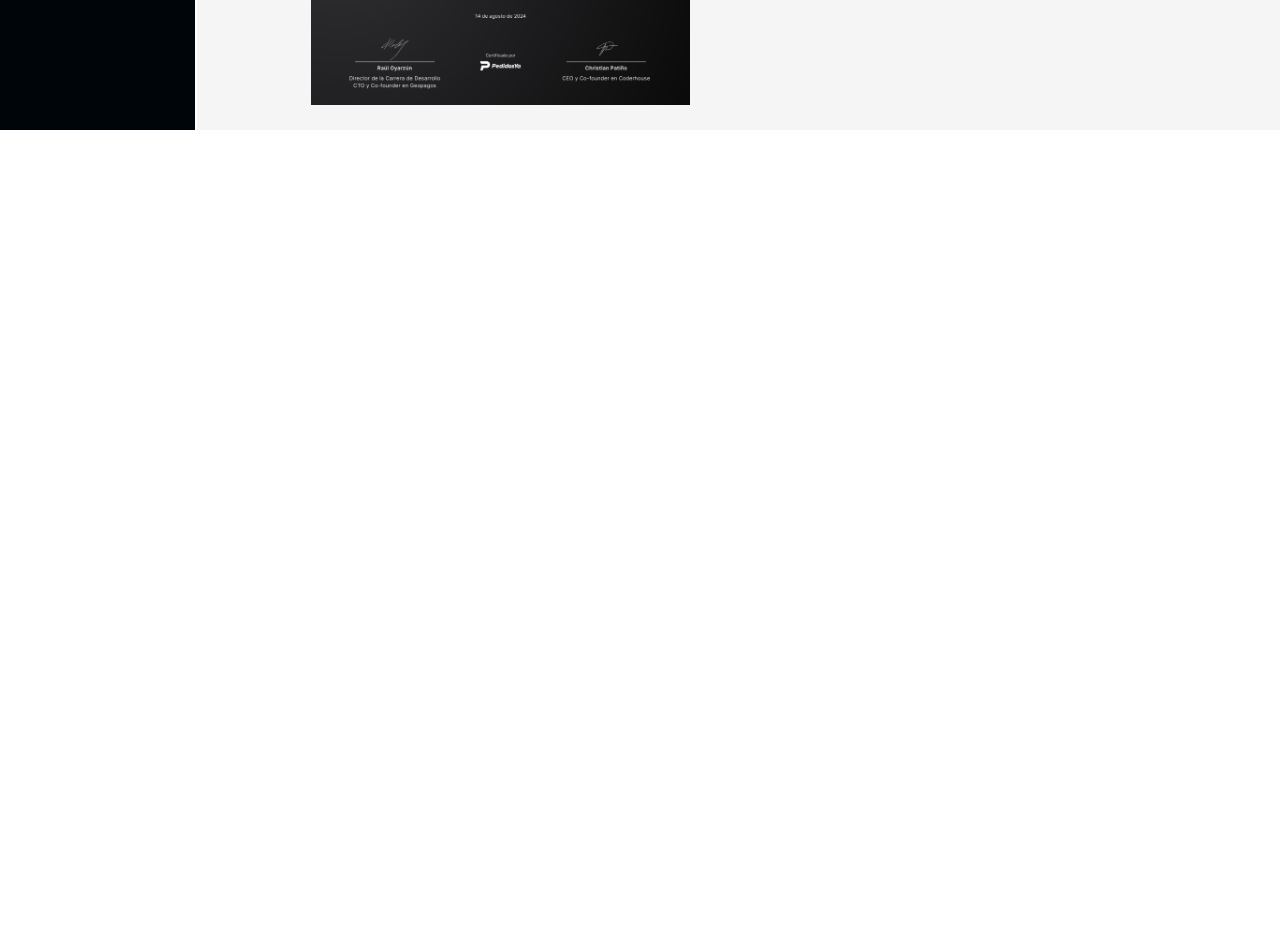
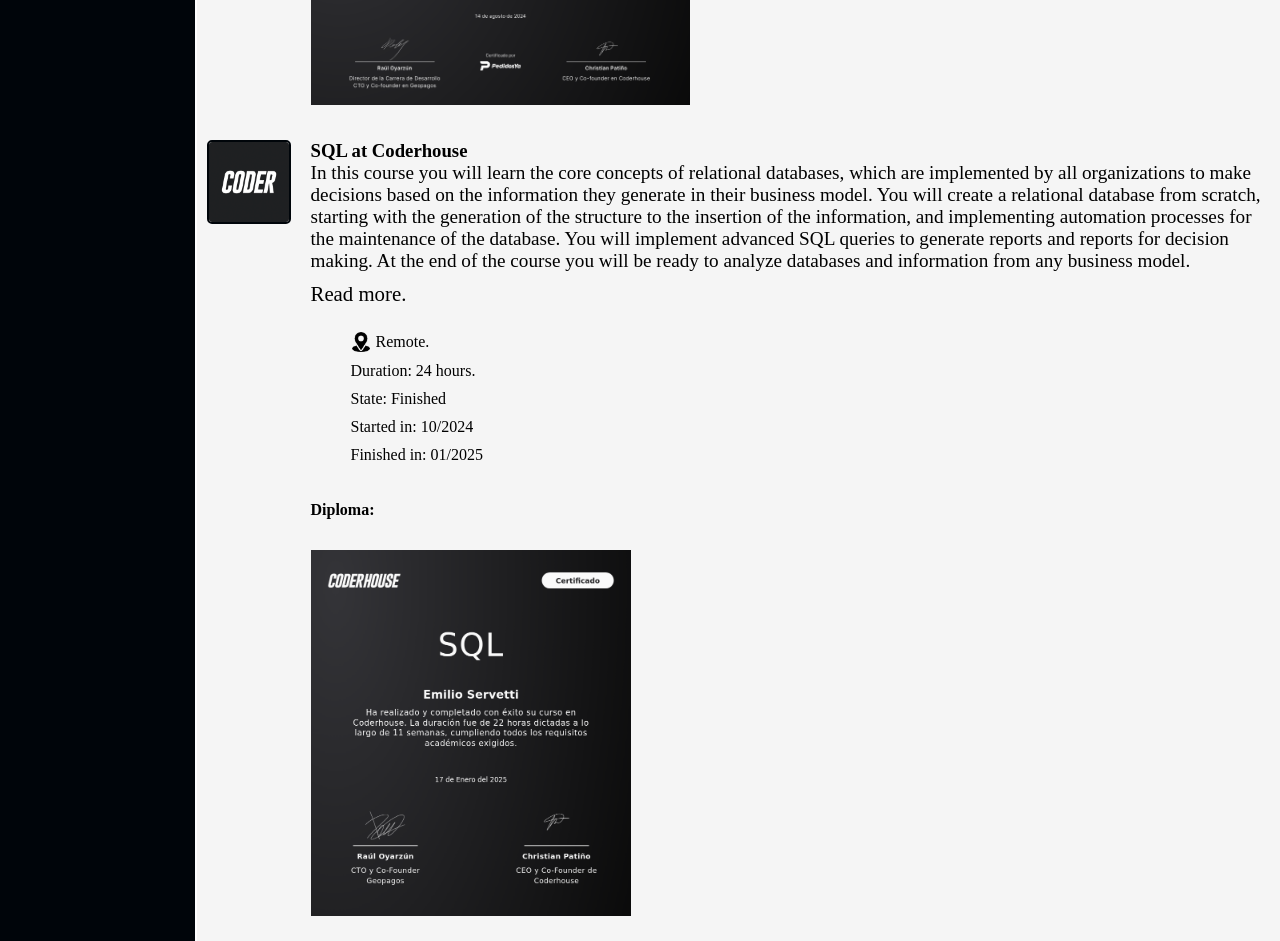
Before and after one commit to EServetti/My-portfolio, a React (Vite) app: page /education in a window 1280 px wide. Shown: the part 1840-2781 px from the top of the page. Before the commit the page ends 1970 px from the top, so only its background shows below. Built offline with nearby package versions, Linux system fonts and the light colour scheme.

Commit message:
Agregado curso SQL

```diff
--- a/src/pages/education.jsx
+++ b/src/pages/education.jsx
@@ -6,6 +6,7 @@
 import utnDiploma from "../assets/utn-diploma.jpg"
 import coderhouseLogo from "../assets/coderhouse-logo.png"
 import coderhouseDiploma from "../assets/coderhouse-diploma.png"
+import sqlDiploma from "../assets/73e70169-d190-46af-9a89-409da26ecc89.png"
 
 const Education = () => {
   return (
@@ -68,6 +69,19 @@
       diploma={coderhouseDiploma}
       linkDiploma="https://www.coderhouse.com/ar/certificados/66c1eefeb45e2e10098434b0?lang="
       />
+      <EducationInfo
+      title="SQL at Coderhouse"
+      logo={coderhouseLogo}
+      description="In this course you will learn the core concepts of relational databases, which are implemented by all organizations to make decisions based on the information they generate in their business model. You will create a relational database from scratch, starting with the generation of the structure to the insertion of the information, and implementing automation processes for the maintenance of the database. You will implement advanced SQL queries to generate reports and reports for decision making. At the end of the course you will be ready to analyze databases and information from any business model."
+      link="https://www.coderhouse.com/ar/online/sql"
+      location="Remote."
+      duration="24 hours."
+      state="Finished"
+      startedIn="10/2024"
+      finishedIn="01/2025"
+      diploma={sqlDiploma}
+      linkDiploma="https://pub.coderhouse.com/certificates/73e70169-d190-46af-9a89-409da26ecc89?v=1"
+      />
     </div>
   );
 };
--- a/src/pages/skills.jsx
+++ b/src/pages/skills.jsx
@@ -33,6 +33,7 @@
         <span>✅Cookie parser</span>
         <span>✅Node mailer</span>
         <span>✅TypeScript</span>
+        <span>✅SQL</span>
       </section>
     </div>
   );
```
Also changed, not shown: src/assets/73e70169-d190-46af-9a89-409da26ecc89.png (added).
